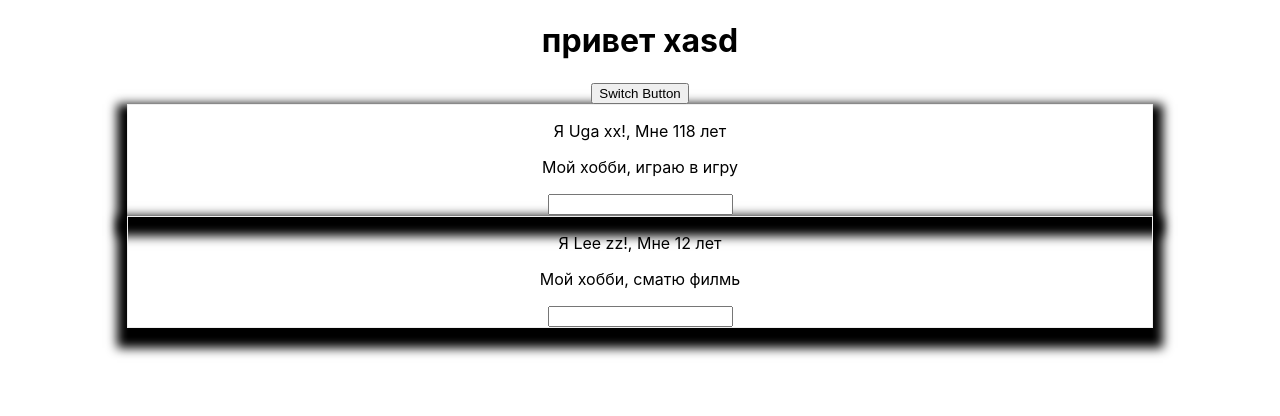
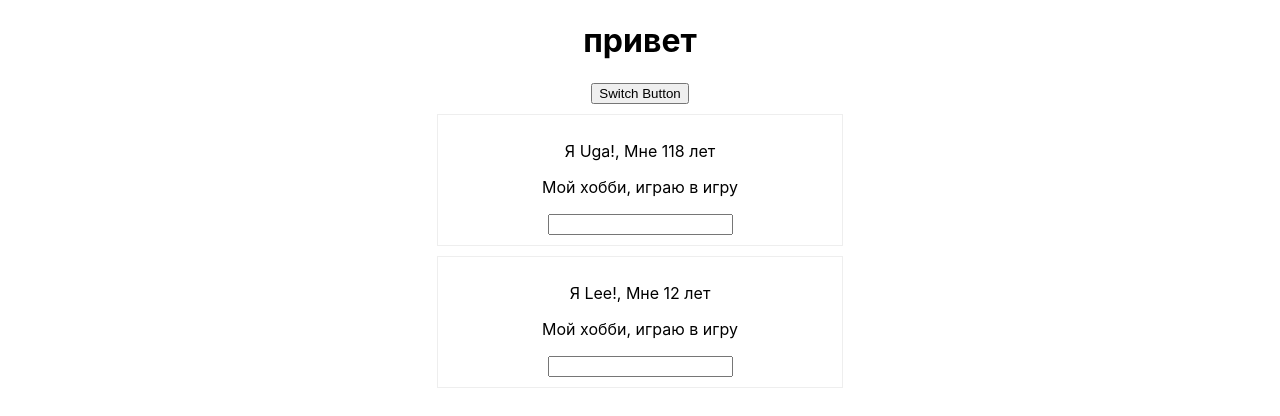
Before and after one commit to kuuga2000/MyReactApp, a React (Create React App) app: page / in a window 1280 px wide. Both pictures are taken after a click on the button "Switch Button". Shown: the top 416 px of the page. Built offline with nearby package versions, Linux system fonts and the light colour scheme.

Commit message:
remove without index

```diff
--- a/src/App.js
+++ b/src/App.js
@@ -1,5 +1,5 @@
 import React, {Component} from 'react';
-import logo from './logo.svg';
+//import logo from './logo.svg';
 import './App.css';
 
 import Person from './Person/Person';
@@ -9,7 +9,8 @@ class App extends Component {
     persons:[
       {name:'Uga',age:118},
       {name:'Lee',age:12}
-    ]
+    ],
+    showPersons: false
   }
 
   swithNameHandler = () => {
@@ -25,18 +26,42 @@ class App extends Component {
     this.setState({
       persons:[
         {name:event.target.value,age:118},
-        {name:'Lee zz',age:12}
+        {name:event.target.value,age:12}
       ]
     })
   }
 
-  render(){
+  deletePersonHandler = (personIndex) => {
+    const persons = this.state.persons;
+    persons.splice(personIndex,1);
+    this.setState({persons:persons});
+  }
+
+  togglePersonsHandler = () => {
+    const doesShow = this.state.showPersons;
+    this.setState({showPersons: !doesShow});
+  }
+
+  render(){ console.log(this.state.showPersons)
+    let persons = null;
+    if(this.state.showPersons){
+      persons = (
+        <div>
+           {this.state.persons.map((person,index) => {
+             return <Person
+                click={this.deletePersonHandler}
+                name={person.name}
+                age={person.age}
+                changed={this.changeNameHandler}>Мой хобби, играю в игру</Person>
+           })}
+        </div>
+      );
+    }
     return (
       <div className="App">
-        <h1>привет xasd</h1>
-        <button onClick={this.swithNameHandler}>Switch Button</button>
-        <Person name={this.state.persons[0].name} age={this.state.persons[0].age} changed={()=>this.changeNameHandler()}>Мой хобби, играю в игру</Person>
-        <Person name={this.state.persons[1].name} age={this.state.persons[1].age} changed={()=>this.changeNameHandler()}>Мой хобби, сматю филмь</Person>
+        <h1>привет</h1>
+        <button onClick={this.togglePersonsHandler}>Switch Button</button>
+        {persons}
       </div>
     );
   }
--- a/src/Person/Person.css
+++ b/src/Person/Person.css
@@ -1,7 +1,6 @@
 .Person{
-    width: 80%;
-    margin:auto;
+    width: 30%;
+    margin:10px auto;
     border:solid 1px #eeeeee;
-    box-shadow:0 10px 10px 10px #000000;
-
+    padding: 10px;
 }
--- a/src/Person/Person.js
+++ b/src/Person/Person.js
@@ -2,7 +2,7 @@ import React from 'react';
 import "./Person.css";
 
 const person = (props) => {
-return <div className="Person">
+return <div className="Person" onClick={props.click}>
          <p>Я {props.name}!, Мне {props.age} лет</p>
          <p>{props.children}</p>
          <input type="text" onChange={props.changed} />
```
